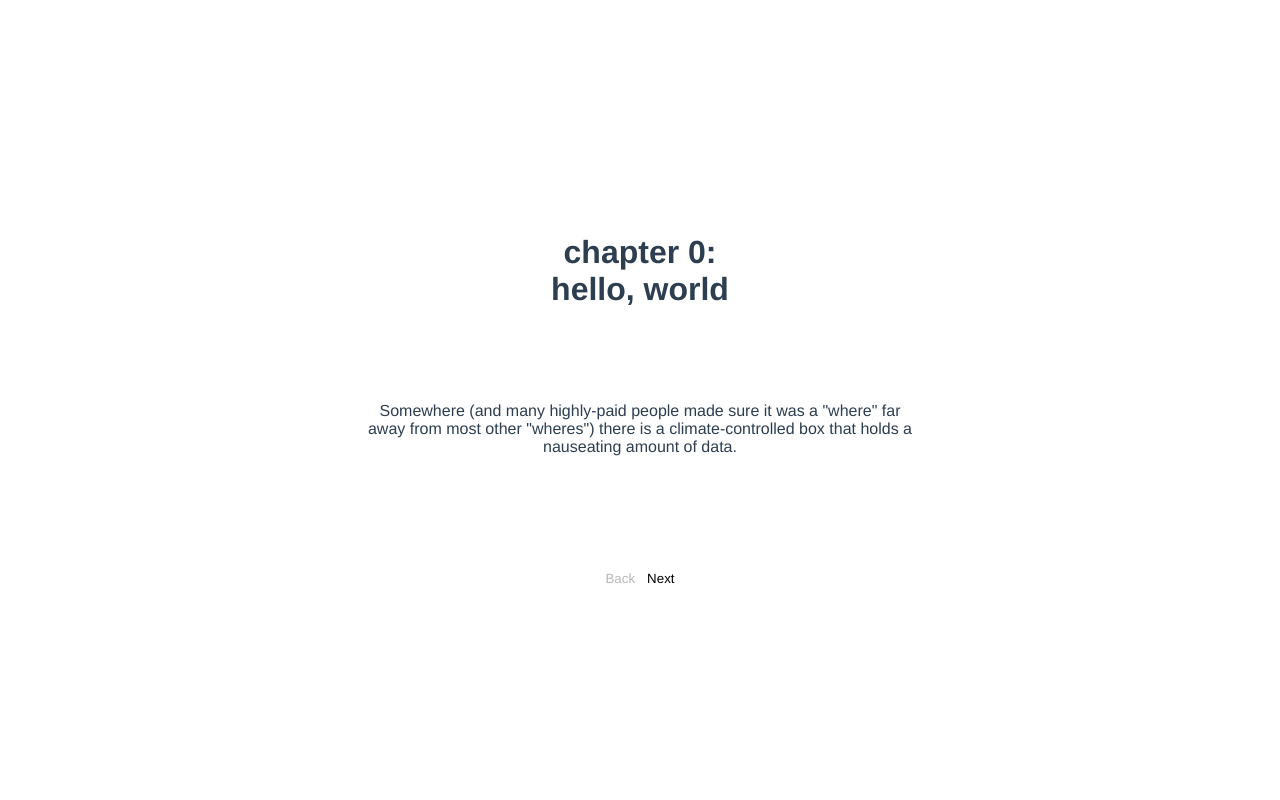
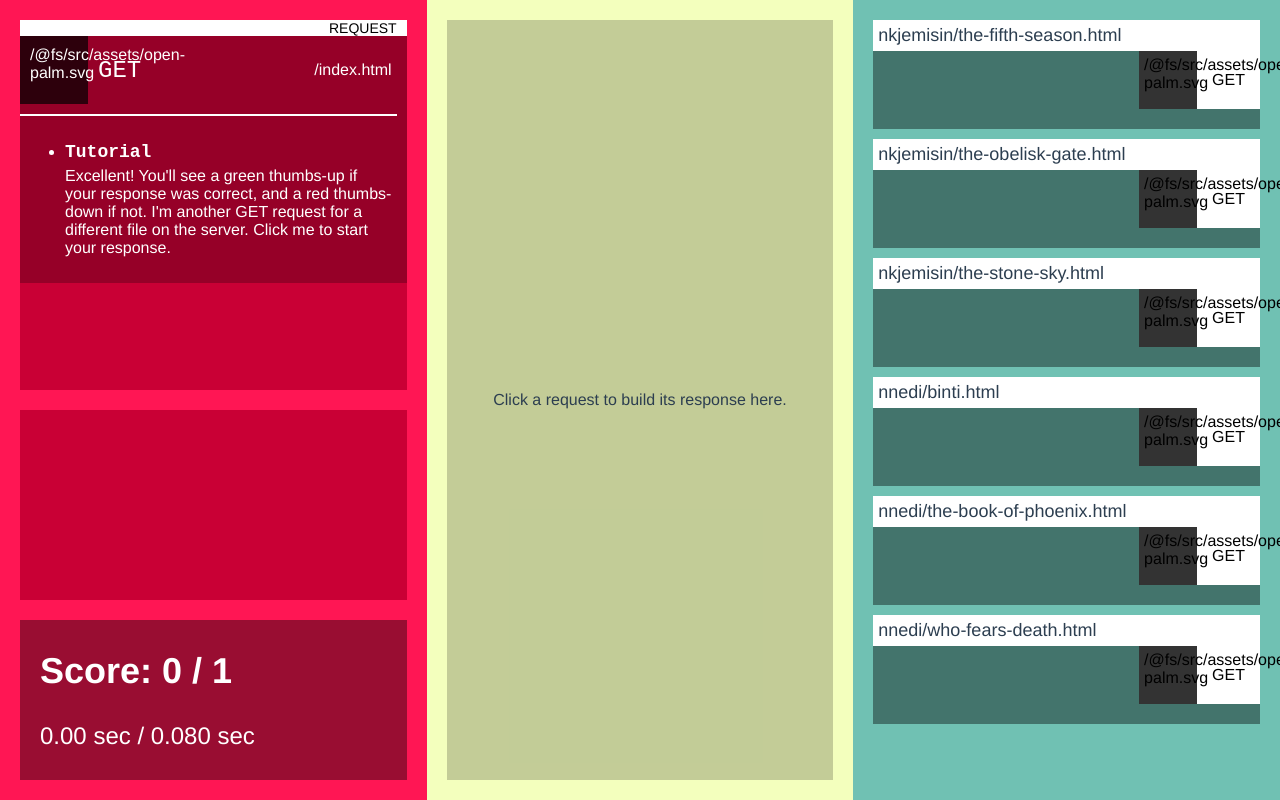
Before and after one commit to SaFrMo/ludum-dare-40, a Vue app: page /#/level-1/1 in a window 1280 px wide. Before the commit this address led to /#/. Built offline with nearby package versions, Linux system fonts and the light colour scheme.

Commit message:
More work on game loop

```diff
--- a/src/components/parts/Directory.vue
+++ b/src/components/parts/Directory.vue
@@ -73,6 +73,7 @@
         list-style-type: none;
         padding: 0;
         text-align: left;
+        margin: 0;
 
         .file-wrapper {
             background-color: rgba(0, 0, 0, 0.4);
--- a/src/components/parts/GameEngine.vue
+++ b/src/components/parts/GameEngine.vue
@@ -36,7 +36,10 @@
                 }, this.$store.state.secondsPerRound * 1000)
             },
             getSummary () {
-                return 'Level complete!'
+                return `Level ${this.$route.params.level} complete!<br/>
+                Score: ${this.$store.state.score}<br/>
+                Percent Correct: ${this.$store.state.score / this.$store.state.totalSubmitted}<br/>
+                Average Time per Response: ${(this.$store.state.secondsPerRound * 4 / this.$store.state.totalSubmitted).toFixed(2)} ms`
             },
             setupLevel () {
                 // Clear score, timer, all game files at start of new level
--- a/src/components/parts/ReqRes.vue
+++ b/src/components/parts/ReqRes.vue
@@ -14,7 +14,7 @@
                 <div
                     class="single-request"
                     v-for="(request, i) in $store.state.requests"
-                    :key="i"
+                    :key="request.id"
                     @click="$store.commit('MOVE_TO_STAGING', request)">
 
                     <div class="label">
@@ -127,11 +127,15 @@
     #app .req-res {
         background-color: $left-bg;
         color: #fff;
+        justify-content: flex-start;
 
         & > div {
             height: calc(50% - 10px);
             background-color: darken($left-bg, 15%);
             overflow-x: hidden;
+        }
+        .output {
+            height: calc(50% - 190px);
         }
 
         // Request
@@ -208,12 +212,20 @@
         // Response
         .single-response {
             @extend .single-request;
+            min-height: 100%;
+            margin-bottom: 0;
+
+            .content {
+                padding: 0 5px;
+            }
             ul {
                 margin: 5px auto 0;
             }
             .validation-wrap {
                 display: flex;
                 justify-content: flex-end;
+                align-items: flex-end;
+                flex: 1;
             }
             .validation {
                 width: 75px;
--- a/src/components/templates/Board.vue
+++ b/src/components/templates/Board.vue
@@ -12,7 +12,7 @@
 
             <div class="meta">
                 <h2 class="score">Score: {{ $store.state.score }} / {{ $store.state.totalSubmitted }}</h2>
-                <div class="time">Time: {{ $store.state.timerLoop ? $store.state.timerValue : 0 }} / {{ $store.state.secondsPerRound * 4 }}</div>
+                <div class="time">0.{{ $store.state.timerLoop ? $store.state.timerValue.toString().padStart(4, '0') : '00' }} sec / {{ '0.0' + ($store.state.secondsPerRound * 4).toString().padStart(2, '0') }} sec</div>
             </div>
         </section>
 
@@ -58,13 +58,13 @@
 
         & > section {
             height: 100%;
+            overflow-y: auto;
             width: calc(100% / 3);
             padding: 20px;
             box-sizing: border-box;
 
             display: flex;
             flex-direction: column;
-            justify-content: center;
         }
 
         & > section > div {
@@ -89,13 +89,16 @@
         }
         .meta {
             position: fixed;
-            right: 0;
-            bottom: 0;
+            bottom: 20px;
+            left: 20px;
             background-color: rgba(0, 0, 0, 0.4);
             color: #fff;
             margin: 0;
-            padding: 20px;
+            padding: 30px 20px 10px;
             font-size: 24px;
+            height: 120px;
+            text-align: left;
+            width: calc((100% / 3) - 80px);
 
             h2 {
                 margin-top: 0;
--- a/src/main.js
+++ b/src/main.js
@@ -10,6 +10,24 @@ Vue.config.productionTip = false
 Vue.component('transition-fade', require('@/components/parts/TransitionFade').default)
 Vue.component('file-directory', require('@/components/parts/Directory').default)
 
+// https://github.com/uxitten/polyfill/blob/master/string.polyfill.js
+// https://developer.mozilla.org/en-US/docs/Web/JavaScript/Reference/Global_Objects/String/padStart
+if (!String.prototype.padStart) {
+    String.prototype.padStart = function padStart (targetLength, padString) {
+        targetLength = targetLength >> 0 // floor if number or convert non-number to 0;
+        padString = String(padString || ' ')
+        if (this.length > targetLength) {
+            return String(this)
+        } else {
+            targetLength = targetLength - this.length
+            if (targetLength > padString.length) {
+                padString += padString.repeat(targetLength / padString.length) // append to original to ensure we are longer than needed
+            }
+            return padString.slice(0, targetLength) + String(this)
+        }
+    }
+}
+
 /* eslint-disable no-new */
 new Vue({
     el: '#app',
--- a/src/store/index.js
+++ b/src/store/index.js
@@ -19,7 +19,7 @@ export default new Vuex.Store({
         timerDoneMarker: false,
         message: false,
         debug: true,
-        secondsPerRound: 450
+        secondsPerRound: 20
     },
     mutations: {
         'ADD_REQUEST': (state, payload) => {
```
Also changed, not shown: src/components/parts/FileBrowser.vue (+9 -0 lines), .eslintrc.js.
